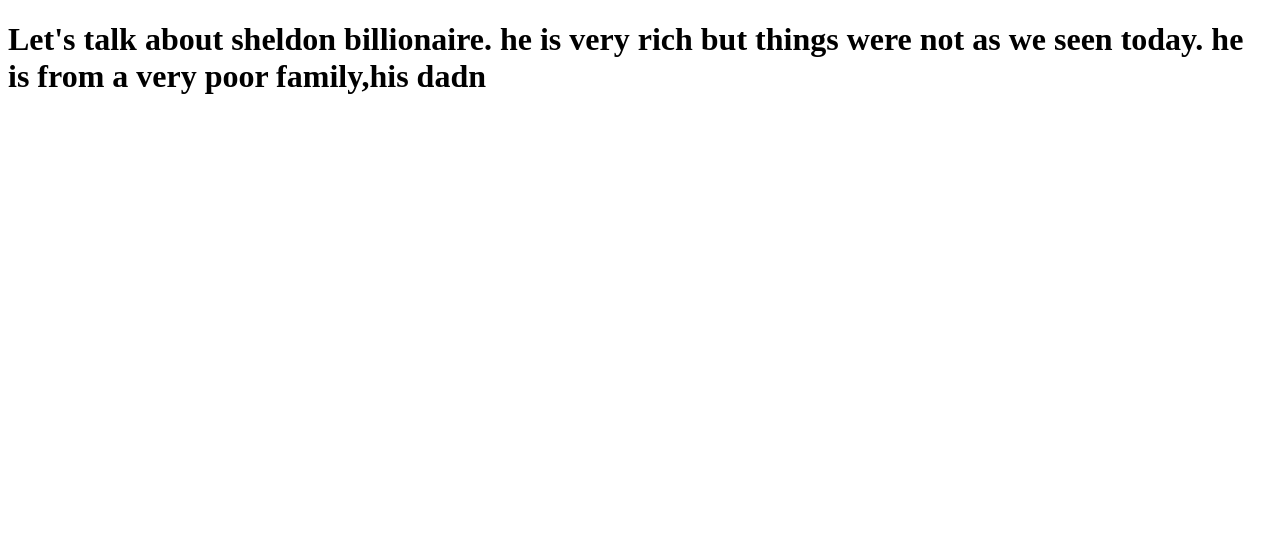
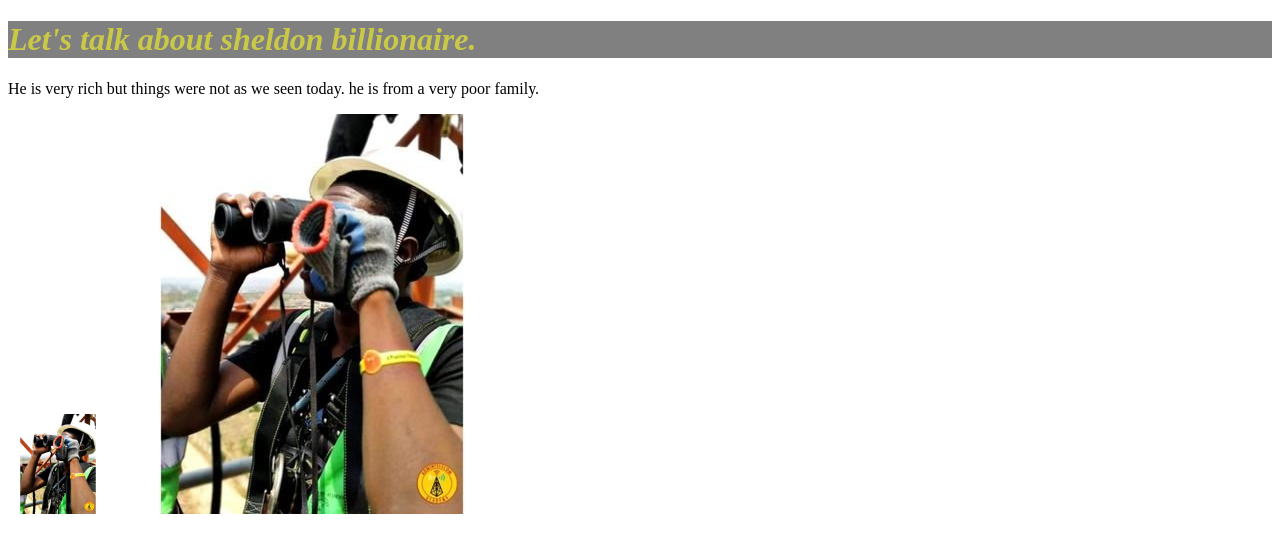
Before and after one commit to dejo55/bigbang, a plain HTML site: page index.html in a window 1280 px wide. Drawn offline with Linux system fonts and the light colour scheme.

Commit message:
I have added a css and  images

```diff
--- a/index.html
+++ b/index.html
@@ -4,11 +4,15 @@
     <meta charset="UTF-8">
     <meta http-equiv="X-UA-Compatible" content="IE=edge">
     <meta name="viewport" content="width=device-width, initial-scale=1.0">
+    <link rel="stylesheet" href="./picard.css">
     <title>hello world</title>
 </head>
 <body>
-    <h1>Let's talk about sheldon billionaire. he is very rich but things were not as we seen today. he is from a very poor family,his dadn </h1>
+    <!-- this is a heading -->
+    <h1>Let's talk about sheldon billionaire.</h1>
 
-    <p></p>
+    <p> He is very rich but things were not as we seen today. he is from a very poor family.  </p>
+    <img src="images/mymy.jpg" hight="100px" width="100px" alt="admintelecom">
+    <img src="./mymy.jpg" alt="404.error">
 </body>
 </html>
--- /dev/null
+++ b/picard.css
@@ -0,0 +1,3 @@
+h1{
+    background-color:gray; color: rgb(201, 201, 71);font-style:italic;
+}
```
Also changed, not shown: images/mymy.jpg (added), mymy.jpg (added).
